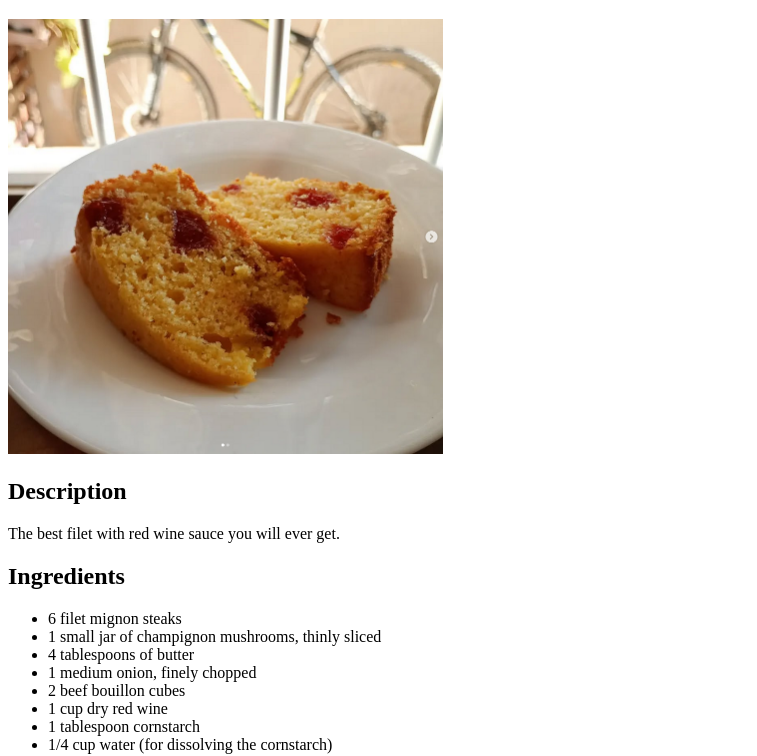
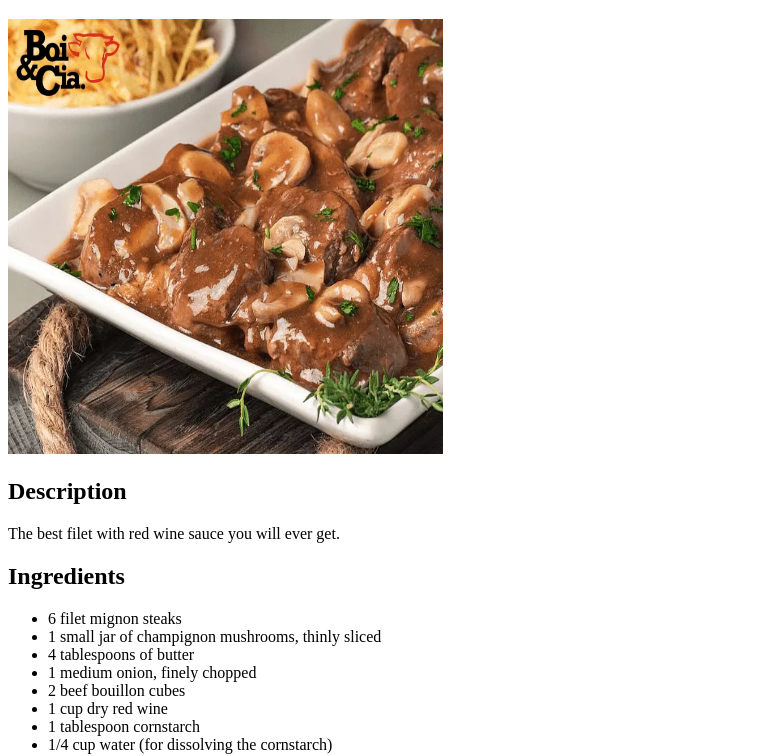
Before and after one commit to pietro-mp/odin-recipes, a plain HTML site: page recipes/filet-mushroom-wine.html in a window 1280 px wide. Shown: the part 61-817 px from the top of the page, without its empty margins (0-757 px from the left). Drawn offline with Linux system fonts and the light colour scheme.

Commit message:
fix: Fix the filet image

```diff
--- a/recipes/filet-mushroom-wine.html
+++ b/recipes/filet-mushroom-wine.html
@@ -7,7 +7,7 @@
 
     <body>
         <h1>Filet Mignon with Mushroom and Red Wine Sauce</h1>
-        <img src="../img/corn-cake.png" alt="corn cake with guava paste" width="435" height="435">
+        <img src="../img/file-madeira.png" alt="filet mignon with mushroom and red wine sauce" width="435" height="435">
         <h2>Description</h2>
         <p>The best filet with red wine sauce you will ever get.</p>
         <h2>Ingredients</h2>
```
